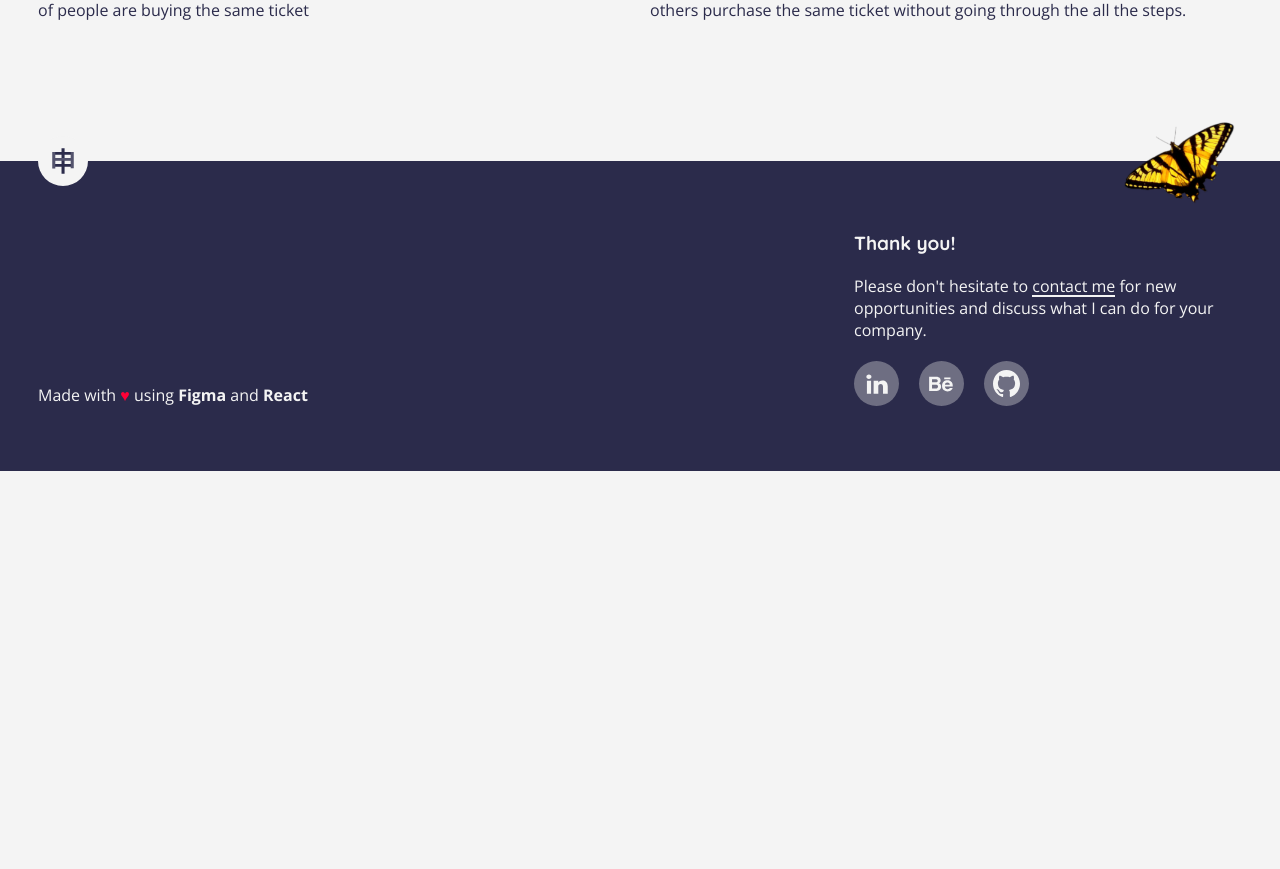
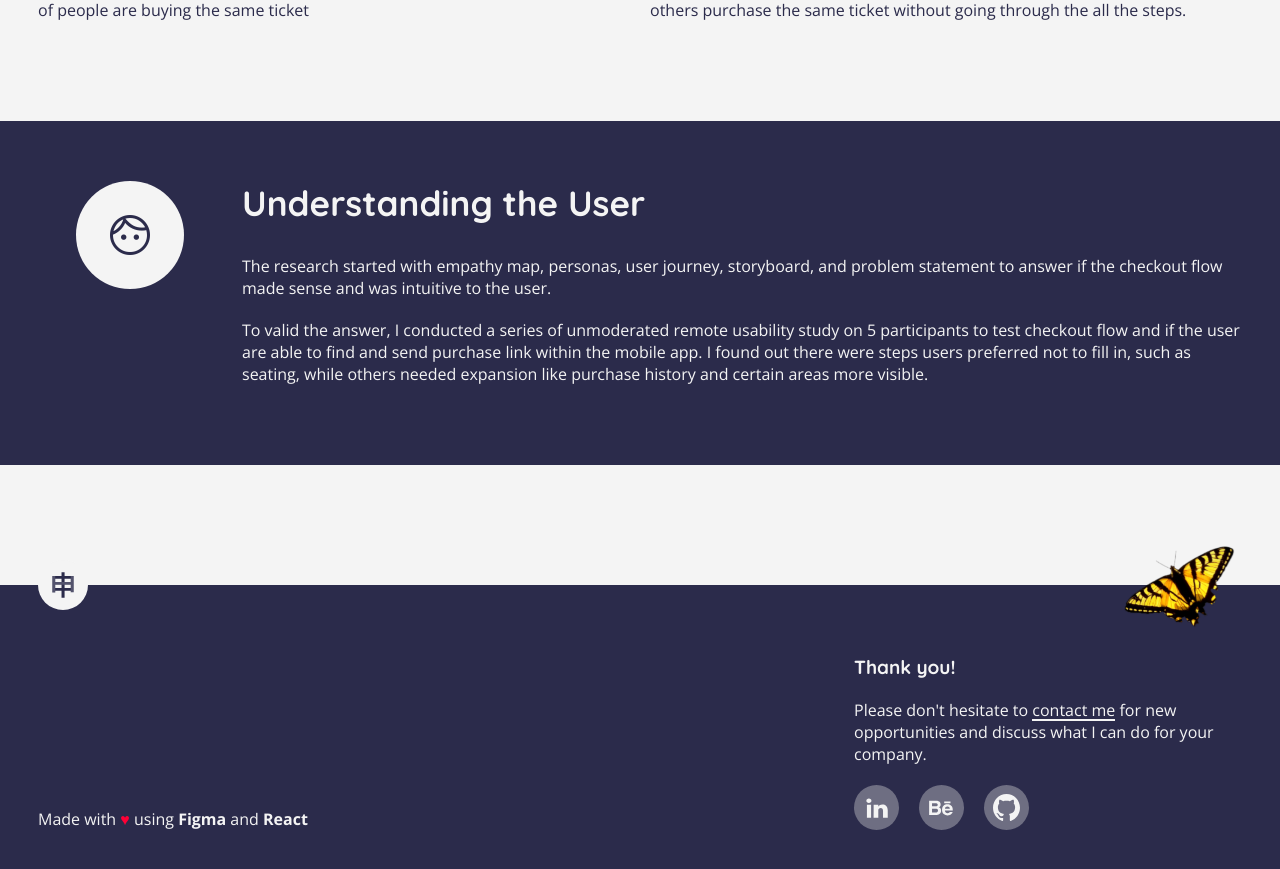
Before and after one commit to saeheeshin/react-portfolio-2023, a React (Create React App) app: page /portfolio/cineplus in a window 1280 px wide. Shown: the part 969-1838 px from the top of the page. Before the commit the page ends 1440 px from the top, so only its background shows below. Built offline with nearby package versions, Linux system fonts and the light colour scheme.

Commit message:
cineplus content

```diff
--- a/src/components/global/section/section.component.jsx
+++ b/src/components/global/section/section.component.jsx
@@ -12,6 +12,7 @@ const Section = ({ className, sectionName, children }) => {
   );
 };
 
+// use <div className="content__page-width"></div> to align content to center and re-establish grid layout
 const SectionFullWidth = ({ className, sectionName, children }) => {
   return (
     <section
--- a/src/pages/portfolio/cineplus/cineplus.page.jsx
+++ b/src/pages/portfolio/cineplus/cineplus.page.jsx
@@ -4,6 +4,7 @@ import { Fragment } from "react"; // Fragment is you do not want wrapping div
 import {
   SubPageHero,
   Section,
+  SectionFullWidth,
 } from "../../../components/global/section/section.component";
 import { Anchor } from "../../../components/global/button/button.component";
 import Breadcrumb from "../../../components/portfolio/breadcrumb/breadcrumb.component";
@@ -81,6 +82,30 @@ const PageCineplus = () => {
           </p>
         </article>
       </Section>
+
+      <SectionFullWidth sectionName="understanding-user">
+        <div className="content__page-width">
+          <div className="grid__mobile--6 grid__desktop--2">
+            <span className="material-symbols-rounded">face</span>
+          </div>
+          <article className="grid__mobile--6 grid__desktop--10">
+            <h2>Understanding the User</h2>
+            <p>
+              The research started with empathy map, personas, user journey,
+              storyboard, and problem statement to answer if the checkout flow
+              made sense and was intuitive to the user.
+            </p>
+            <p>
+              To valid the answer, I conducted a series of unmoderated remote
+              usability study on 5 participants to test checkout flow and if the
+              user are able to find and send purchase link within the mobile
+              app. I found out there were steps users preferred not to fill in,
+              such as seating, while others needed expansion like purchase
+              history and certain areas more visible.
+            </p>
+          </article>
+        </div>
+      </SectionFullWidth>
     </Fragment>
   );
 };
--- a/src/pages/portfolio/cineplus/cineplus.styles.scss
+++ b/src/pages/portfolio/cineplus/cineplus.styles.scss
@@ -1 +1,45 @@
 @import "../../../sass-boilerplate/helper.scss";
+
+.section__understanding-user {
+  background: $brand_copy;
+
+  @include mobile {
+    padding: 40px 0;
+  }
+  @include desktop {
+    padding: 60px 0;
+  }
+
+  h2,
+  p {
+    color: $brand_cultured;
+  }
+
+  h2 {
+    @include mobile {
+      text-align: center;
+    }
+  }
+
+  .material-symbols-rounded {
+    margin: auto;
+    border-radius: 100%;
+    display: inline-block;
+    display: flex;
+    align-items: center;
+    justify-content: center;
+    background: $brand_cultured;
+
+    @include mobile {
+      width: 82px;
+      height: 82px;
+      font-size: 48px;
+    }
+
+    @include desktop {
+      width: 108px;
+      height: 108px;
+      font-size: 48px;
+    }
+  }
+}
--- a/src/sass-boilerplate/core/_core.scss
+++ b/src/sass-boilerplate/core/_core.scss
@@ -127,6 +127,7 @@ menu {
 /**** GRID ****/
 .section,
 .section-full-width,
+.content__page-width,
 .subpage-hero .subpage-hero__content {
   display: grid;
 
@@ -142,6 +143,12 @@ menu {
   &.no-gap {
     gap: 1px 0;
   }
+}
+
+.content__page-width {
+  @include defaultLayout;
+  display: grid;
+  grid-column: span 12 / span 12;
 }
 
 @include mobile {
```
